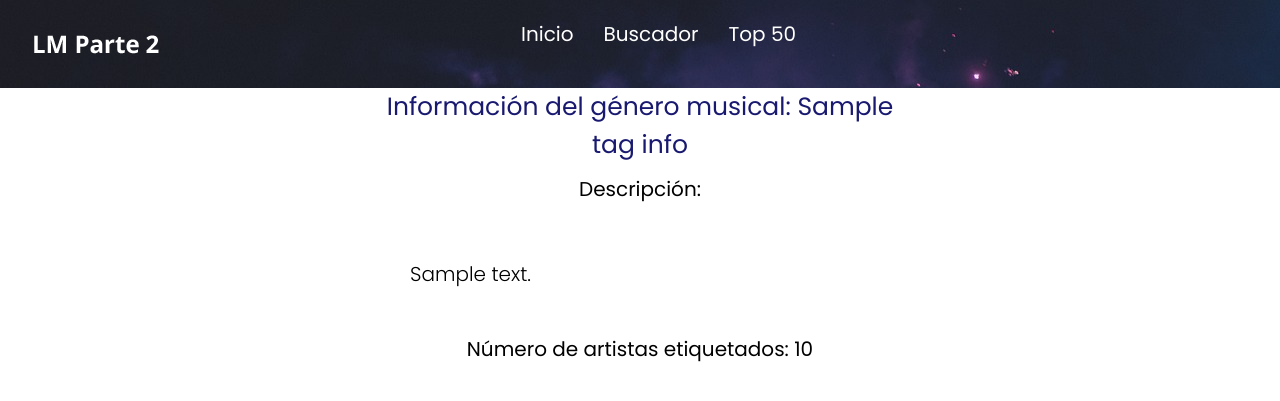
After one commit to mmarnun/proyecto_lmp2, a Flask app: template templates/tag.html in a window 1280 px wide. The commit adds this page. Shown: the top 401 px of the page. Run offline with Flask 3, Linux system fonts and the light colour scheme; the template is opened without the code that fills it: most values are stand-ins (such as "Sample title", 1, 10 or a date in 2020); some libraries are stand-ins or nearby versions.

Commit message:
Busqueda por cadena, genero musical...

```diff
--- a/app.py
+++ b/app.py
@@ -32,53 +32,50 @@ def buscar():
 
             if response_bio.status_code == 200:
                 data_bio = json.loads(response_bio.text)
-                if "error" in data_bio:
-                    return render_template('error.html', message=data_bio["message"])
-                else:
-                    bio = data_bio["artist"]["bio"]["content"]
+                bio = data_bio["artist"]["bio"]["content"]
 
-                    parametros_top = {
-                        "method": "artist.gettoptracks",
-                        "artist": query,
-                        "api_key": api_key,
-                        "format": "json",
-                        "limit": 5
-                    }
+                parametros_top = {
+                    "method": "artist.gettoptracks",
+                    "artist": query,
+                    "api_key": api_key,
+                    "format": "json",
+                    "limit": 5
+                }
+                response_top5 = requests.get(url_base, params=parametros_top)
 
-                    response_top5 = requests.get(url_base, params=parametros_top)
-
-                    if response_top5.status_code == 200:
-                        data_top = json.loads(response_top5.text)
-                        if "error" in data_top:
-                            return render_template('error.html', message=data_top["message"])
-                        else:
-                            top_tracks = data_top["toptracks"]["track"]
-                            return render_template('info.html', artista=query, bio=bio, top_tracks=top_tracks)
-                    else:
-                        return render_template('error.html', message="Ha ocurrido un error al obtener el top de canciones.")
-            else:
-                return render_template('error.html', message="Ha ocurrido un error al realizar la petición de la biografía.")
-        elif tipo == "album":
-            parametros_album = {
-                "method": "album.getinfo",
-                "artist": query,
-                "album": query,
+                if response_top5.status_code == 200:
+                    data_top = json.loads(response_top5.text)
+                    top_tracks = data_top["toptracks"]["track"]
+                    return render_template('info.html', artista=query, bio=bio, top_tracks=top_tracks)
+        elif tipo == "tag":
+            parametros_tag = {
+                "method": "tag.getinfo",
+                "tag": query,
                 "api_key": api_key,
                 "format": "json"
             }
 
-            response_album = requests.get(url_base, params=parametros_album)
+            response_tag = requests.get(url_base, params=parametros_tag)
 
-            if response_album.status_code == 200:
-                data_album = json.loads(response_album.text)
-                if "error" in data_album:
-                    return render_template('error.html', message=data_album["message"])
-                else:
-                    album = data_album["album"]["name"]
-                    tracks = data_album["album"]["tracks"]["track"]
-                    return render_template('album.html', album=album, tracks=tracks)
-            else:
-                return render_template('error.html', message="Ha ocurrido un error al realizar la petición del álbum.")
+            if response_tag.status_code == 200:
+                data_tag = json.loads(response_tag.text)
+                tag_info = data_tag["tag"]
+                return render_template('tag.html', tag_info=tag_info)
+        elif tipo == "cadena":
+            parametros_top50 = {
+                "method": "chart.gettopartists",
+                "api_key": api_key,
+                "format": "json",
+                "limit": 50
+            }
+
+            response_top50 = requests.get(url_base, params=parametros_top50)
+
+            if response_top50.status_code == 200:
+                data_top50 = json.loads(response_top50.text)
+                artists = data_top50["artists"]["artist"]
+                filtered_artists = [artist for artist in artists if query.lower() in artist["name"].lower()]
+                return render_template('todo.html', artists=filtered_artists)
         else:
             return render_template('error.html', message="Opción de búsqueda inválida.")
     else:
@@ -101,8 +98,6 @@ def todo():
         else:
             artists = data["artists"]["artist"]
             return render_template('todo.html', artists=artists)
-    else:
-        return render_template('error.html', message="Ha ocurrido un error al obtener la lista de artistas.")
 
 @app.route('/artista/<nombre>')
 def obtener_artista(nombre):
@@ -115,29 +110,18 @@ def obtener_artista(nombre):
     response_bio = requests.get(url_base, params=parametros_bio)
     if response_bio.status_code == 200:
         data_bio = json.loads(response_bio.text)
-        if "error" in data_bio:
-            return render_template('error.html', message=data_bio["message"])
-        else:
-            bio = data_bio["artist"]["bio"]["content"]
-            parametros_top = {
-                "method": "artist.gettoptracks",
-                "artist": nombre,
-                "api_key": api_key,
-                "format": "json",
-                "limit": 5
-            }
-            response_top5 = requests.get(url_base, params=parametros_top)
-            if response_top5.status_code == 200:
-                data_top = json.loads(response_top5.text)
-                if "error" in data_top:
-                    return render_template('error.html', message=data_top["message"])
-                else:
-                    top_tracks = data_top["toptracks"]["track"]
-                    return render_template('info.html', artista=nombre, bio=bio, top_tracks=top_tracks)
-            else:
-                return render_template('error.html', message="Ha ocurrido un error al obtener el top de canciones.")
-    else:
-        return render_template('error.html', message="Ha ocurrido un error al realizar la petición de la biografía.")
-
+        bio = data_bio["artist"]["bio"]["content"]
+        parametros_top = {
+            "method": "artist.gettoptracks",
+            "artist": nombre,
+            "api_key": api_key,
+            "format": "json",
+            "limit": 5
+        }
+        response_top5 = requests.get(url_base, params=parametros_top)
+        if response_top5.status_code == 200:
+            data_top = json.loads(response_top5.text)
+            top_tracks = data_top["toptracks"]["track"]
+            return render_template('info.html', artista=nombre, bio=bio, top_tracks=top_tracks)
 
 app.run("0.0.0.0", 5000, debug=True)
--- a/static/css/style.css
+++ b/static/css/style.css
@@ -48,8 +48,6 @@ body {
 
 a {
     color: #1f1f1f;
-    text-decoration: none !important;
-    outline: none !important;
     -webkit-transition: all .3s ease-in-out;
     -moz-transition: all .3s ease-in-out;
     -ms-transition: all .3s ease-in-out;
@@ -68,23 +66,26 @@ h6 {
     padding: 0 0 10px 0;
     font-weight: normal;
     line-height: normal;
-    color: #111111;
+    color: #000000;
     margin: 0;
     text-align: center;
 }
 
 h1 {
-    font-size: 24px;
+    font-size: 30px;
     text-align: center;
+    color: #191970;
 }
 
 h2 {
-    font-size: 22px;
+    font-size: 25px;
     text-align: center;
+    color: #191970;
+
 }
 
 h3 {
-    font-size: 18px;
+    font-size: 20px;
 }
 
 h4 {
@@ -99,9 +100,6 @@ h6 {
     font-size: 13px;
 }
 
-p {
-    text-align: center;
-}
 
 ol {
     margin-left: 20px;
@@ -125,28 +123,22 @@ ol {
     box-sizing: border-box;
 }
 
-h1 a,
-h2 a,
-h3 a,
-h4 a,
-h5 a,
-h6 a {
-    color: #212121;
-    text-decoration: none!important;
-    opacity: 1
-}
 
 button:focus {
     outline: none;
 }
 
+p {
+    margin: 40px;
+    font-weight: 300;
+    font-size: 20px;
+    line-height: 40px;
+    color: #000000;
+}
+p.description {
+    text-align: left;
+}
 
-p {
-    margin: 20px;
-    font-weight: 300;
-    font-size: 15px;
-    line-height: 24px;
-}
 
 a {
     color: #222222;
@@ -240,9 +232,8 @@ button {
     height: auto;
     background-size: 100%;
 }
-
 .logo {
-    width: 35%;
+    width: 39%;
     float: left;
 }
 
@@ -252,7 +243,7 @@ button {
 
 .navbar-light .navbar-nav .nav-link {
     color: #fff;
-    font-size: 18px;
+    font-size: 20px;
     padding-right: 15px;
     padding-left: 15px;
 }
@@ -428,3 +419,11 @@ body {
     background-color: #E5097F;
     color: #ffffff;
 }
+
+.radio-label {
+    font-size: 17px;
+}
+
+.radio-label input[type="radio"] {
+    transform: scale(1.0);
+}
--- a/templates/info.html
+++ b/templates/info.html
@@ -2,7 +2,7 @@
 {% block title %}Información del Artista{% endblock %}
 {% block content %}
     <h1 class="home_title">{{ artista }}</h1>
-    <p>{{ bio }}</p>
+    <p>{{ bio|safe }}</p>
     <h2 class="home_title">Top 5 Canciones</h2>
     <ol>
         {% for track in top_tracks %}
--- /dev/null
+++ b/templates/tag.html
@@ -0,0 +1,14 @@
+{% extends "base.html" %}
+{% block title %}Información del género musical{% endblock %}
+{% block content %}
+   <div class="container">
+      <div class="row">
+         <div class="col-md-6 offset-md-3">
+            <h2>Información del género musical: {{ tag_info.name }}</h2>
+            <h3>Descripción: </h3>
+            <p class="description">{{ tag_info.wiki.content|safe }}</p>
+            <h3>Número de artistas etiquetados: {{ tag_info.total }}</h3>
+         </div>
+      </div>
+   </div>
+{% endblock %}
--- a/templates/todo.html
+++ b/templates/todo.html
@@ -1,7 +1,7 @@
 {% extends "base.html" %}
-{% block title %}Buscador{% endblock %}
+{% block title %}Top 50{% endblock %}
 {% block content %}
-    <h1>Top 50 artistas de la paltaforma</h1>
+    <h1>Top 50 artistas de la plataforma</h1>
     <ol>
         {% for artist in artists %}
             <li><a href="/artista/{{ artist.name }}">{{ artist.name }}</a></li>
```
Also changed, not shown: templates/album.html (deleted, +0 -19 lines), templates/buscador.html (+10 -2 lines).
